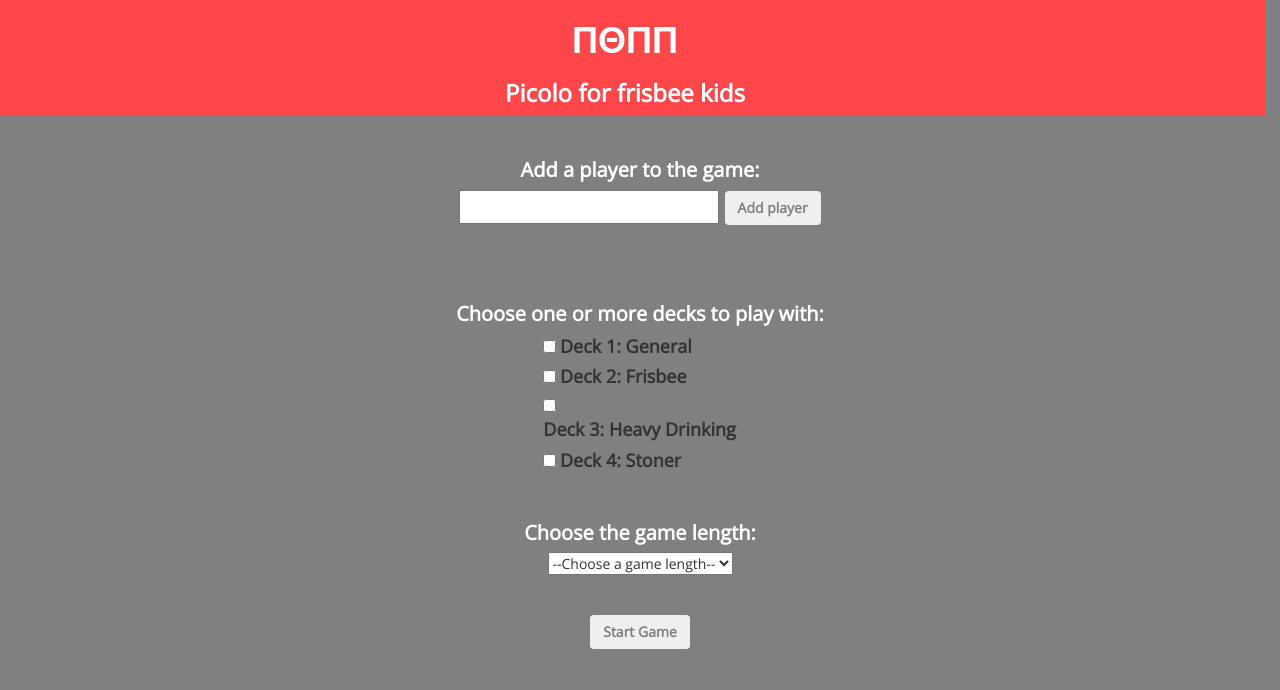
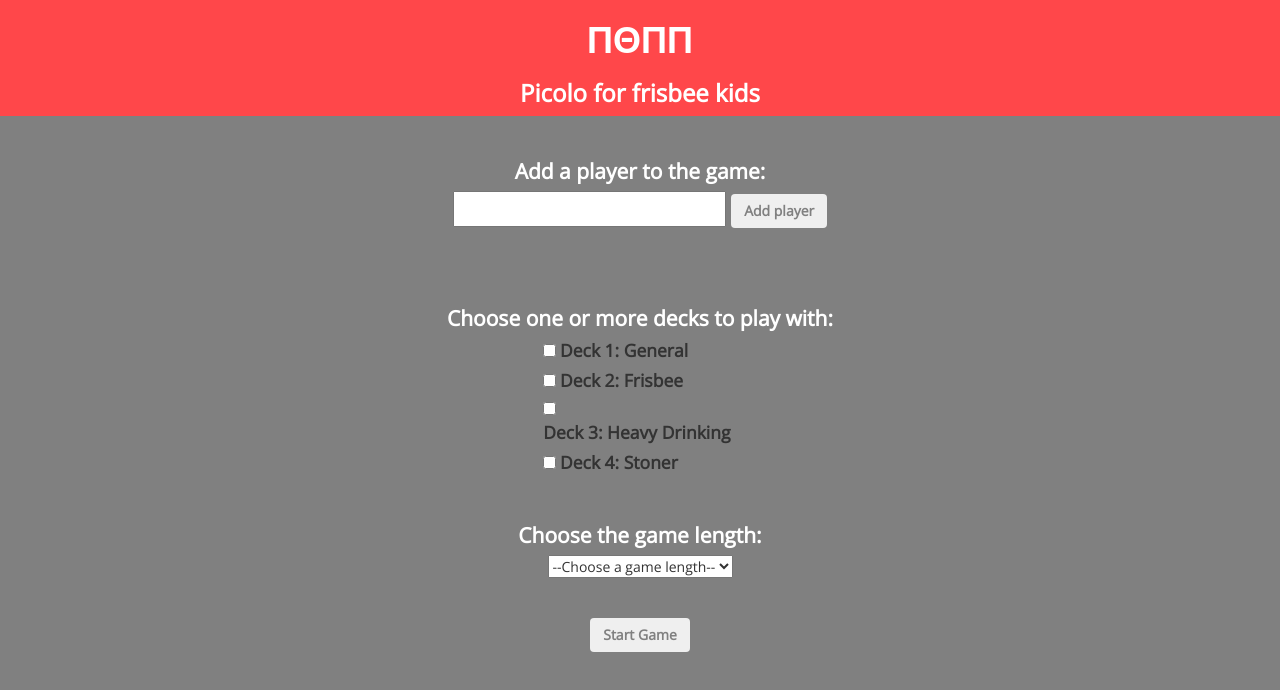
Before and after one commit to ptpp-picolo/ptpp-picolo.github.io, a plain HTML site: page index.html in a window 1280 px wide. Shown: the top 690 px of the page. Drawn offline with nearby package versions, Linux system fonts and the light colour scheme.

Commit message:
UI changes to both html pages

```diff
--- a/index.html
+++ b/index.html
@@ -33,7 +33,7 @@
 <body style="background-color: gray;">
 
 
-  <div class="header row justify-content-center text-center" style="background-color: #FF474A;">
+  <div class="content row justify-content-center text-center" style="background-color: #FF474A;">
     <div class="col">
       <h1 style="color:white; font-family: 'Open Sans', sans-serif;"><b>&#928&#920&#928&#928</b></h1>
       <h3 style="color:white; font-family: 'Open Sans', sans-serif;"><b>Picolo for frisbee kids</b></h3>
@@ -60,30 +60,30 @@
 
       <br><br>
 
-		<label style="font-size: 20px; color:white; font-family: 'Open Sans', sans-serif;">Choose one or more decks to play with:</label>
+		<label style="font-size: 150%; color:white; font-family: 'Open Sans', sans-serif;">Choose one or more decks to play with:</label>
 		<div class="row text-left">
 			<div class="col-xs-offset-3 col-xs-6 col-md-offset-4 col-md-4 col-lg-offset-5 col-lg-2 col-lx-offset-5 col-lx-2">
 				<div class="form-check">
 				  <input class="form-check-input" type="checkbox" value="" id="deck1Check">
-				  <label class="form-check-label" for="deck1Check" style="font-size: 18px;">
+				  <label class="form-check-label" for="deck1Check" style="font-size: 125%;">
 					Deck 1: General
 				  </label>
 				</div>
 				<div class="form-check">
 				  <input class="form-check-input" type="checkbox" value="" id="deck2Check">
-				  <label class="form-check-label" for="deck2Check" style="font-size: 18px;">
+				  <label class="form-check-label" for="deck2Check" style="font-size: 125%;">
 					Deck 2: Frisbee
 				  </label>
 				</div>
 				<div class="form-check">
 				  <input class="form-check-input" type="checkbox" value="" id="deck3Check">
-				  <label class="form-check-label" for="deck3Check" style="font-size: 18px;">
+				  <label class="form-check-label" for="deck3Check" style="font-size: 125%;">
 					Deck 3: Heavy Drinking
 				  </label>
 				</div>
 				<div class="form-check">
 				  <input class="form-check-input" type="checkbox" value="" id="deck4Check">
-				  <label class="form-check-label" for="deck4Check" style="font-size: 18px;">
+				  <label class="form-check-label" for="deck4Check" style="font-size: 125%;">
 					Deck 4: Stoner
 				  </label>
 				</div>
@@ -93,7 +93,7 @@
     <br><br>
 
     <div class="game-length-chooser">
-      <label style="font-size: 20px; color:white; font-family: 'Open Sans', sans-serif;" for="game-length-selector">Choose the game length:</label>
+      <label style="font-size: 150%; color:white; font-family: 'Open Sans', sans-serif;" for="game-length-selector">Choose the game length:</label>
       <br>
       <select name="game-length" id="game-length-selector">
         <option value="null">--Choose a game length--</option>
--- a/ptpp.css
+++ b/ptpp.css
@@ -3,9 +3,6 @@
     padding: 0;
   }
 
-  .header{
-      width: 100%;
-  }
 
 
   body,button,form,ul,p,h1,h2,h3,h4,h5,h6,.start_button {
@@ -13,14 +10,14 @@
   }
 
   form {
-     font-size: 20px;
+     font-size: 150%;
   }
   ul {
     list-style-type: none;
     margin: 0;
     padding: 0;
     font: white;
-    font-size: 18px;
+    font-size: 125%;
   }
   li {
     font: white;
```
Also changed, not shown: game.html (+13 -12 lines).
